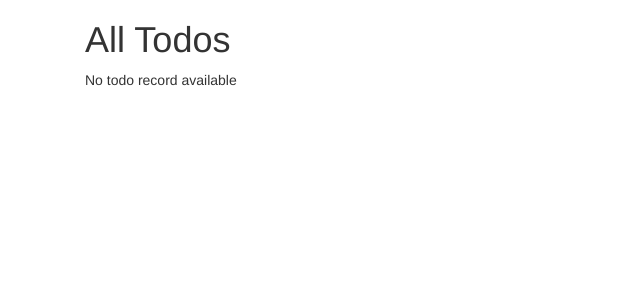
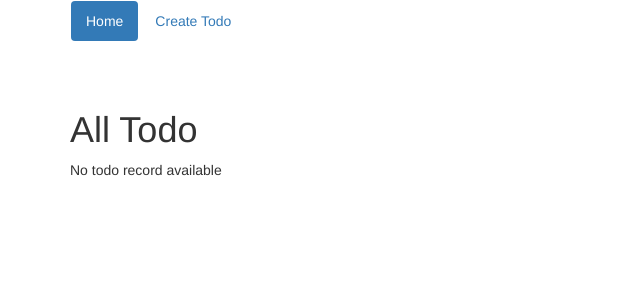
Before and after one commit to izudada/todo_app_assessment, a Django app: page / in a window 1280 px wide. Shown: the top 300 px of the page, without its empty margins (0-640 px from the left). Run offline with Django 3.2, Linux system fonts and the light colour scheme; data that the repository does not hold is empty; some libraries are stand-ins or nearby versions.

Commit message:
feat: create todo

```diff
--- a/todo/static/css/main.css
+++ b/todo/static/css/main.css
@@ -0,0 +1,3 @@
+main{
+    margin-top: 40px;
+}
--- a/todo/templates/base.html
+++ b/todo/templates/base.html
@@ -8,23 +8,29 @@
 
     <script src="https://code.jquery.com/jquery-3.6.0.js" integrity="sha256-H+K7U5CnXl1h5ywQfKtSj8PCmoN9aaq30gDh27Xc0jk=" crossorigin="anonymous"></script>
 
-    <link href="https://cdn.jsdelivr.net/npm/bootstrap@5.0.0-beta3/dist/css/bootstrap.min.css" rel="stylesheet" integrity="sha384-eOJMYsd53ii+scO/bJGFsiCZc+5NDVN2yr8+0RDqr0Ql0h+rP48ckxlpbzKgwra6" crossorigin="anonymous">
     <link rel="stylesheet" href="https://maxcdn.bootstrapcdn.com/bootstrap/3.4.0/css/bootstrap.min.css">
-    <link rel="stylesheet" href="{% static 'main.css' %}">
+    <link rel="stylesheet" href="{% static 'css/main.css' %}">
 
     <title> {% block title %}  {% endblock %}</title>
 </head>
 <body>
 
-    <div class="container">
+    <nav class="navbar navbar-light container">
+        <ul class="nav nav-pills">
+            <li role="presentation" class="active"><a href="{% url 'index' %}">Home</a></li>
+            <li role="presentation"><a href="{% url 'create' %}">Create Todo</a></li>
+        </ul>
+    </nav>
+
+    <main class="container">
         {% block body %}
 
         {% endblock %}
-    </div>
+    </main>
 
     <script src="https://maxcdn.bootstrapcdn.com/bootstrap/3.3.7/js/bootstrap.min.js"></script>
 
     <script src="https://cdn.datatables.net/1.10.21/js/jquery.dataTables.min.js"></script>
-    <script src="{% static 'main.js' %}"></script>
+    <script src="{% static 'js/main.js' %}"></script>
 </body>
 </html>
--- a/todo/templates/index.html
+++ b/todo/templates/index.html
@@ -1,12 +1,11 @@
 {% extends 'base.html' %}
-{% block title %} Home {% endblock %}
 
 {% block body %}
-    <h1>All Todos</h1>
-    <div class="">
+    <div class="todos">
+        <h1>All Todo</h1>
 
-        {% if context %}
-            {% for todo in context %}
+        {% if object_list %}
+            {% for todo in object_list %}
                 <a href=>
                     <div class="item">
                         <h5>{{ todo.title }}</h5>
@@ -18,7 +17,4 @@
         {% endif %}
 
     </div>
-
-
-
 {% endblock %}
--- a/todo/urls.py
+++ b/todo/urls.py
@@ -1,7 +1,8 @@
 from django.urls import path
-from .views import Index
+from .views import Index, CreateTodoView
 
 
 urlpatterns = [
-    path('', Index.as_view(), name="index")
+    path('', Index.as_view(), name="index"),
+    path('create/', CreateTodoView.as_view(), name="create")
 ]
--- a/todo/views.py
+++ b/todo/views.py
@@ -1,16 +1,31 @@
 from django.shortcuts import render
-
+from django.urls import reverse, reverse_lazy
 from django.views.generic import (CreateView, DeleteView,
                                     DetailView, ListView,UpdateView)
 from .models import Todo
+from .forms import TodoForm
 
 
 class Index(ListView):
+
+    """
+        A view for viewing all todos
+    """
+
     model = Todo
     template_name = 'index.html'
     fields = []
 
-    def get_context_data(self):
 
-        context = self.model.objects.all()
-        return {'context': context}
+class CreateTodoView(CreateView):
+    """
+        A view for creating a todo
+    """
+
+    model = Todo
+    success_url = reverse_lazy('index')
+    form_class = TodoForm
+    template_name = 'forms/create_todo.html'
+
+    def form_valid(self, form):
+        return super(CreateTodoView, self).form_valid(form)
```
Also changed, not shown: todo/forms.py (added, +9 -0 lines), todo/templates/forms/create_todo.html (added, +18 -0 lines).
